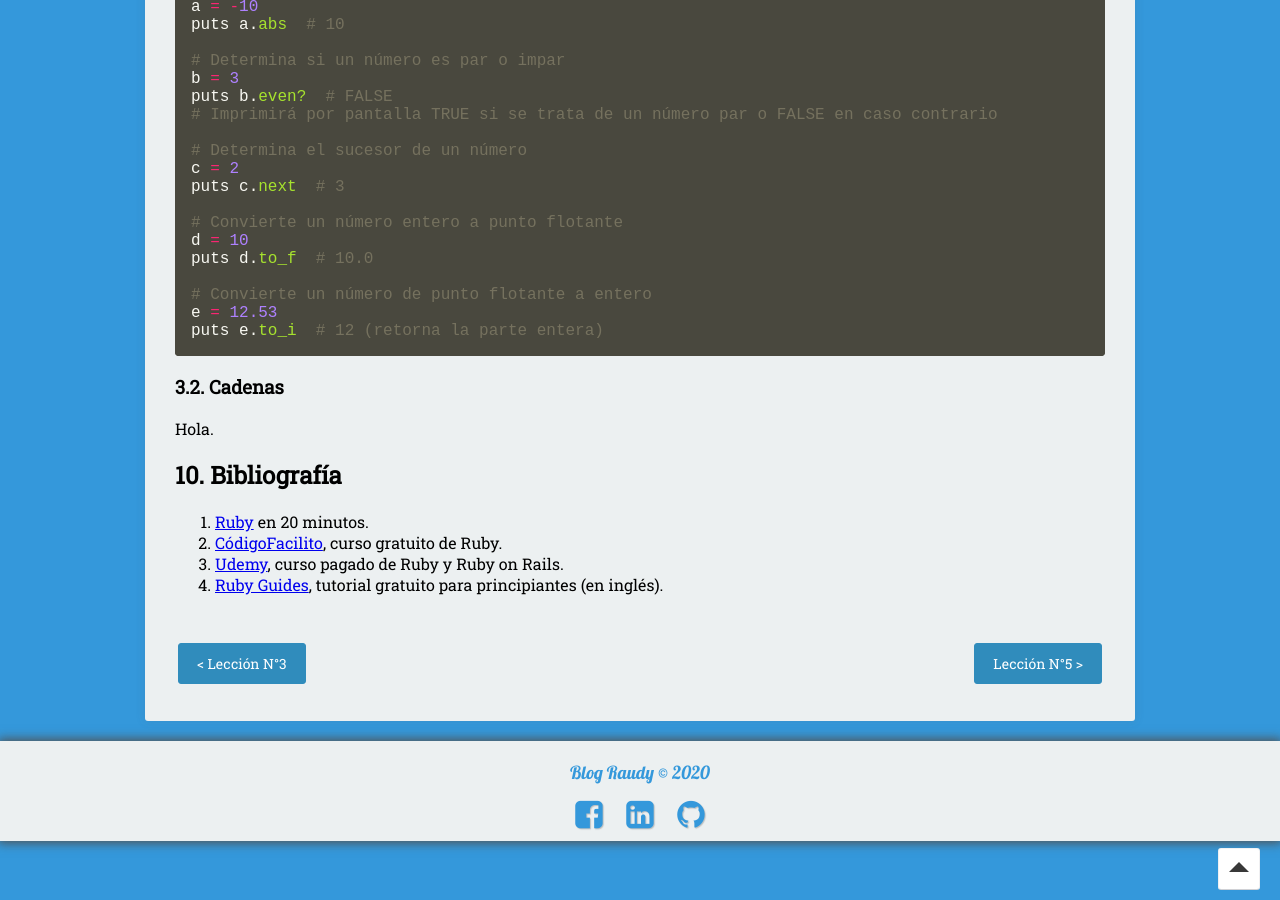
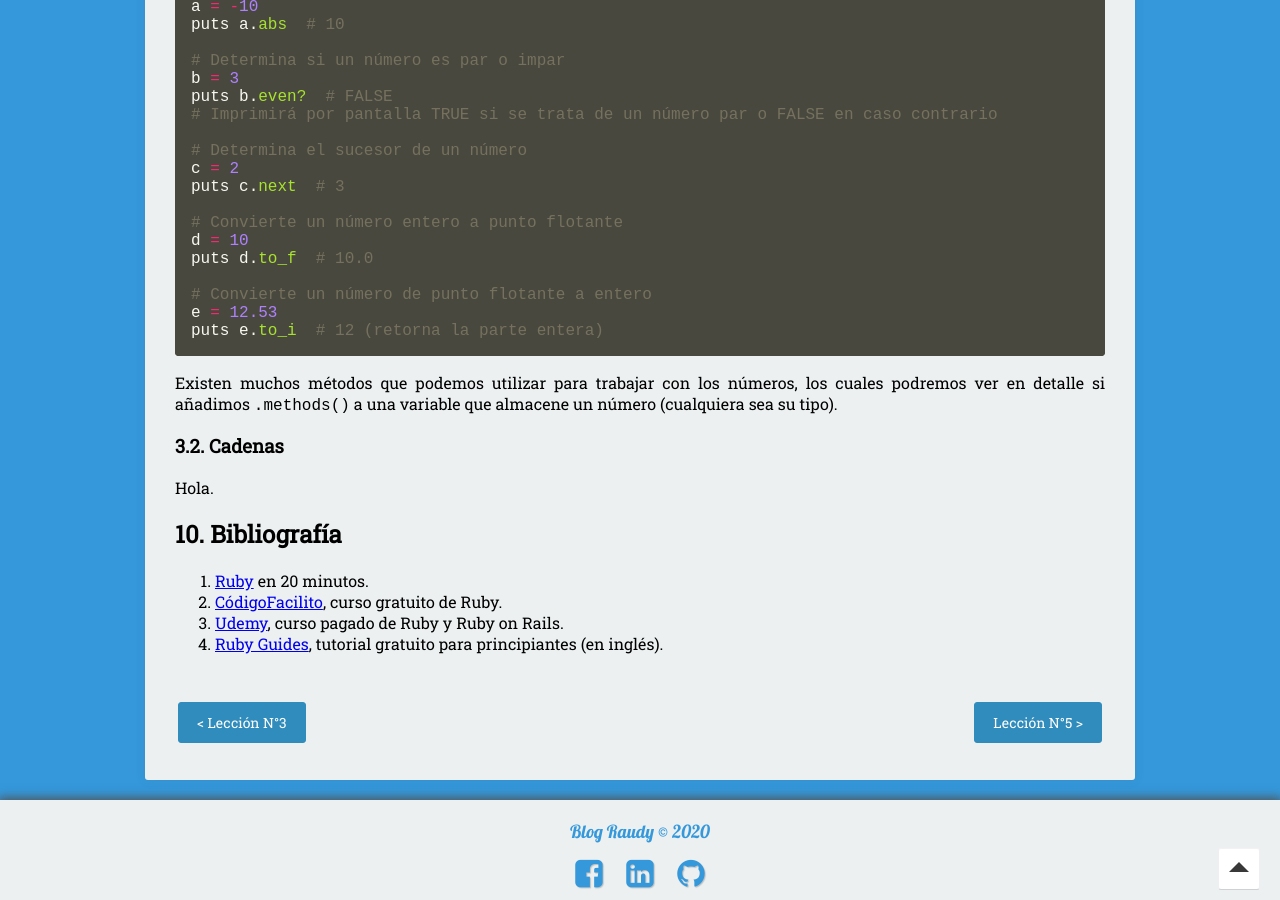
Before and after one commit to nisoto/Blog-anterior-2.0, a Jekyll site: the page built from _posts/2020-04-12-rails-iv-ruby-en-detalle.md, in a window 1280 px wide and 900 px high, scrolled down 2627 px. Built offline with Jekyll 4.4.1, drawn with Linux system fonts in a browser that asks for light colours; nearby versions of some CDN libraries.

Commit message:
Update 2020-04-12-rails-iv-ruby-en-detalle.md

````diff
--- a/_posts/2020-04-12-rails-iv-ruby-en-detalle.md
+++ b/_posts/2020-04-12-rails-iv-ruby-en-detalle.md
@@ -133,6 +133,8 @@ e = 12.53
 puts e.to_i  # 12 (retorna la parte entera)
 ```
 
+Existen muchos métodos que podemos utilizar para trabajar con los números, los cuales podremos ver en detalle si añadimos `.methods()` a una variable que almacene un número (cualquiera sea su tipo).
+
 ### 3.2. Cadenas
 
 Hola.
````
